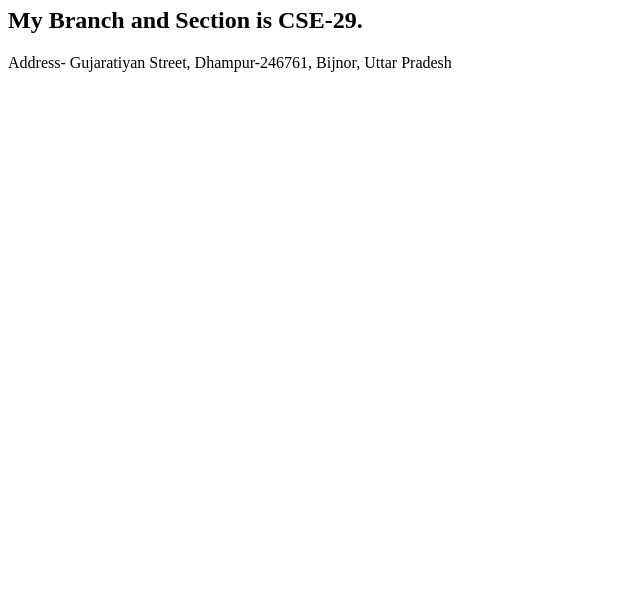
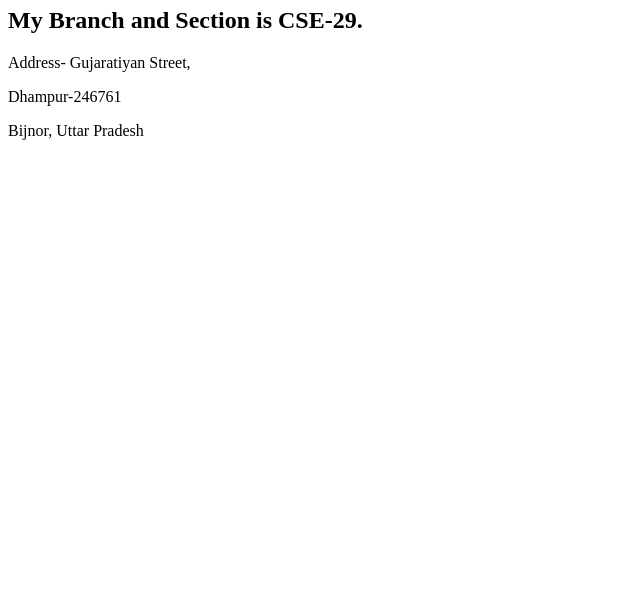
Before and after one commit to Vansh-Mah02/HTML-CSE29, a plain HTML site: page Web-Assignment/index.html in a window 1280 px wide. Shown: the part 190-800 px from the top of the page, without its empty margins (0-643 px from the left). Drawn offline with Linux system fonts and the light colour scheme.

Commit message:
Assignment Modified

```diff
--- a/Web-Assignment/index.html
+++ b/Web-Assignment/index.html
@@ -11,7 +11,13 @@
     <h1>My Mother's name is Shikha Maheshwari.</h1>
     <h2>My Branch and Section is CSE-29.</h2>
     <p>
-        Address- Gujaratiyan Street, Dhampur-246761, Bijnor, Uttar Pradesh
+        Address- Gujaratiyan Street,
+    </p>
+    <p>
+        Dhampur-246761
+    </p>
+    <p>
+        Bijnor, Uttar Pradesh
     </p>
 </body>
 </html>
```
